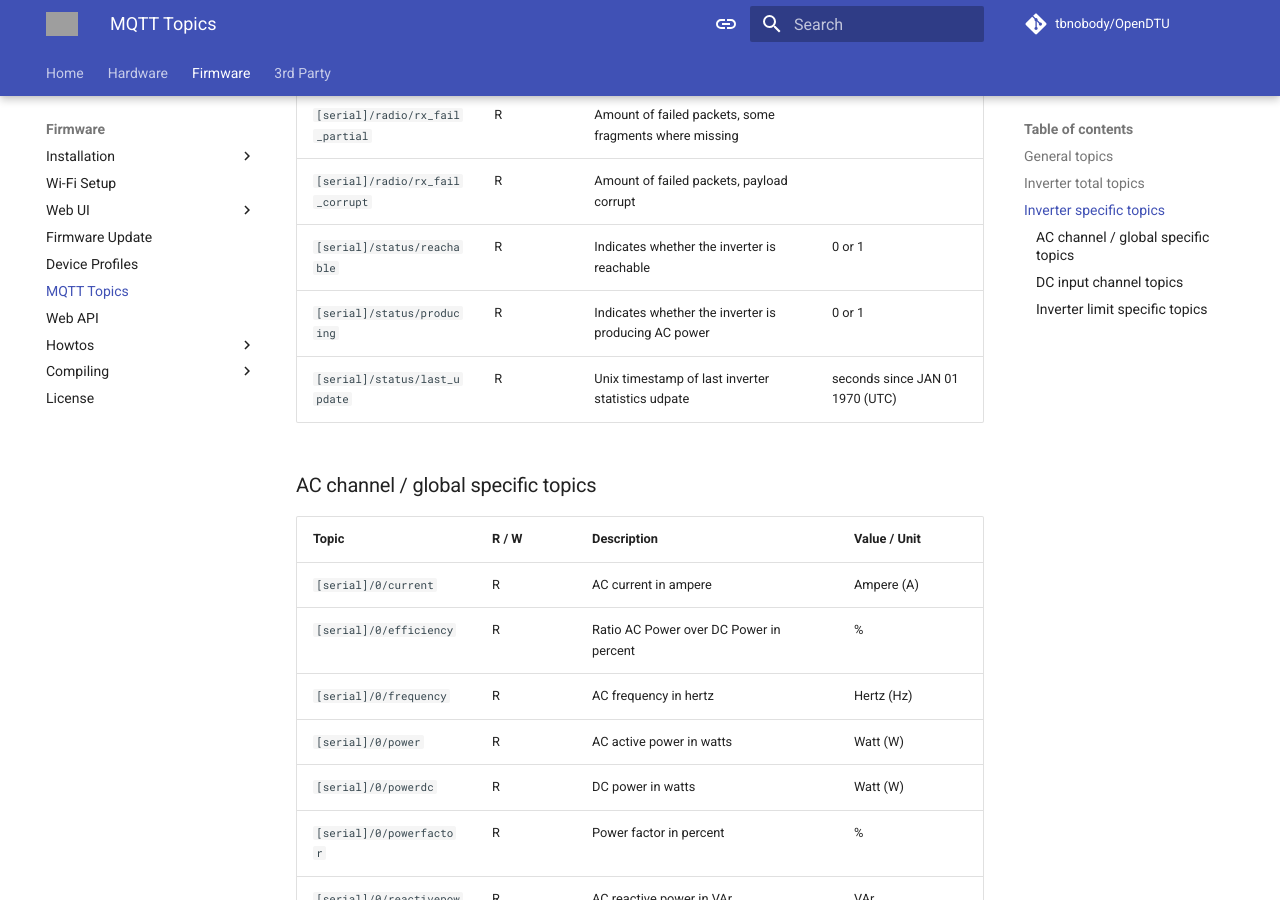
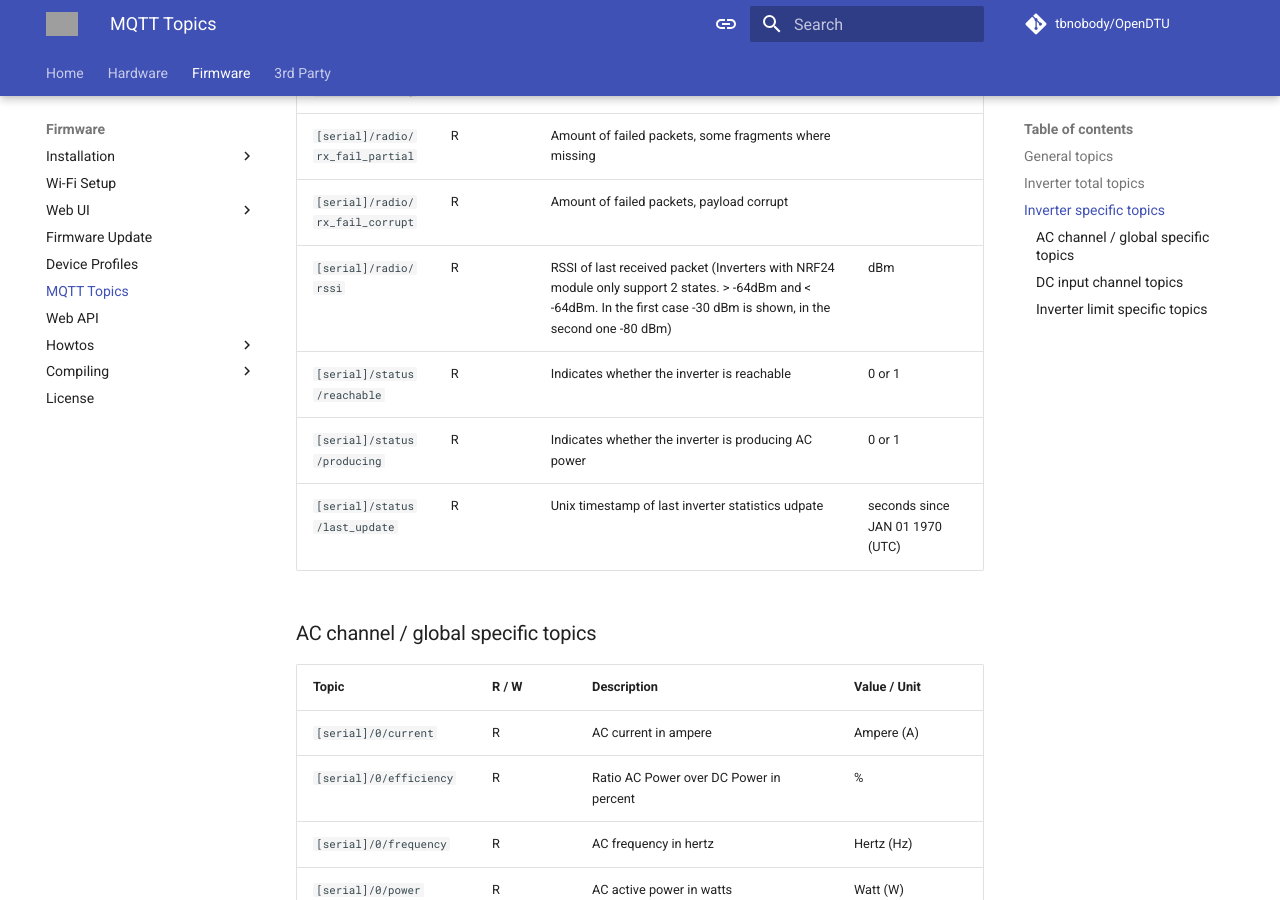
Before and after one commit to tbnobody/OpenDTU-docs, an MkDocs documentation site: the page built from docs/firmware/mqtt_topics.md, in a window 1280 px wide and 900 px high, scrolled down 2201 px. Built offline with MkDocs 1.6.1 and Material for MkDocs 9.7.7, drawn with Linux system fonts in a browser that asks for light colours; comment, search, counter and statistics services are not loaded; grey boxes are pictures that could not be loaded.

Commit message:
Add topic documentation for radio/rssi

```diff
--- a/docs/firmware/mqtt_topics.md
+++ b/docs/firmware/mqtt_topics.md
@@ -49,6 +49,7 @@ serial will be replaced with the serial number of the inverter.
 | `[serial]/radio/rx_fail_nothing`          | R     | Amount of failed packets, nothing was received       |                            |
 | `[serial]/radio/rx_fail_partial`          | R     | Amount of failed packets, some fragments where missing |                            |
 | `[serial]/radio/rx_fail_corrupt`          | R     | Amount of failed packets, payload corrupt            |                            |
+| `[serial]/radio/rssi`                     | R     | RSSI of last received packet (Inverters with NRF24 module only support 2 states. > -64dBm and < -64dBm. In the first case -30 dBm is shown, in the second one -80 dBm) | dBm                        |
 | `[serial]/status/reachable`               | R     | Indicates whether the inverter is reachable          | 0 or 1                     |
 | `[serial]/status/producing`               | R     | Indicates whether the inverter is producing AC power | 0 or 1                     |
 | `[serial]/status/last_update`             | R     | Unix timestamp of last inverter statistics udpate    | seconds since JAN 01 1970 (UTC) |
```
